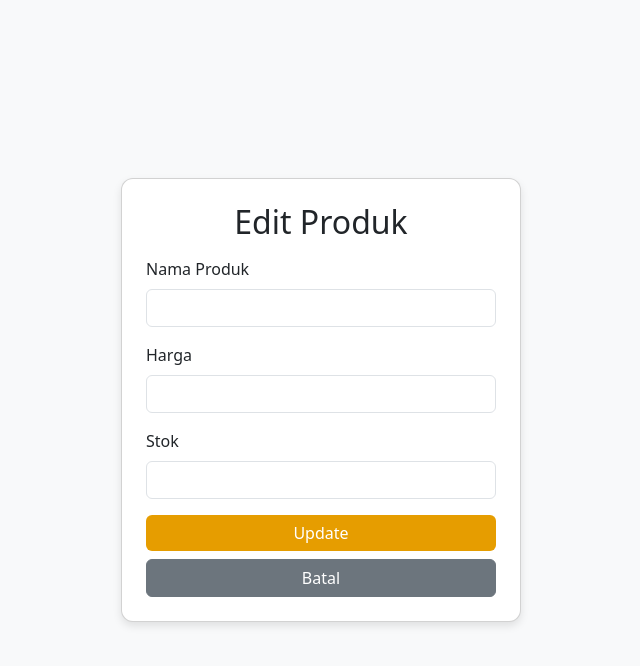
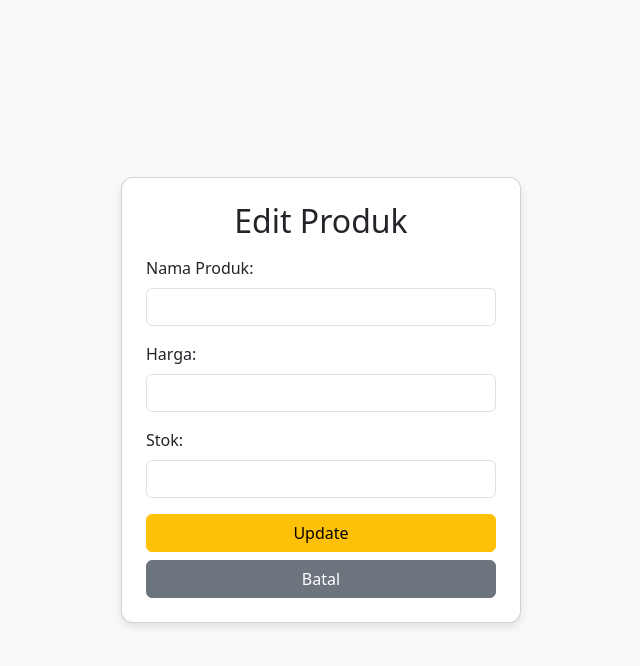
Before and after one commit to lelasgii/PWL, a PHP site: page /editproduct_07048.php?id=1 in a window 1280 px wide. Shown: the top 666 px of the page, without its empty margins (319-959 px from the left). Run offline with PHP 8.4, Linux system fonts and the light colour scheme; data that the repository does not hold is empty.

Commit message:
Update editproduct_07048.php

```diff
--- a/tugas_crud/products/editproduct_07048.php
+++ b/tugas_crud/products/editproduct_07048.php
@@ -38,12 +38,12 @@ if ($_SERVER["REQUEST_METHOD"] == "POST") {
             box-shadow: 0 4px 8px rgba(0, 0, 0, 0.1);
         }
         .btn-primary {
-            background-color:rgb(230, 157, 0);
+            background-color: #007bff;
             border: none;
             transition: 0.3s;
         }
         .btn-primary:hover {
-            background-color: rgb(255, 128, 0);
+            background-color: #0056b3;
         }
     </style>
 </head>
@@ -52,18 +52,18 @@ if ($_SERVER["REQUEST_METHOD"] == "POST") {
         <h2 class="text-center mb-3">Edit Produk</h2>
         <form method="POST">
             <div class="mb-3">
-                <label class="form-label">Nama Produk</label>
+                <label class="form-label">Nama Produk:</label>
                 <input type="text" name="nama_produk" value="<?= htmlspecialchars($product['nama_produk']) ?>" class="form-control" required>
             </div>
             <div class="mb-3">
-                <label class="form-label">Harga</label>
+                <label class="form-label">Harga:</label>
                 <input type="number" step="0.01" name="harga" value="<?= $product['harga'] ?>" class="form-control" required>
             </div>
             <div class="mb-3">
-                <label class="form-label">Stok</label>
+                <label class="form-label">Stok:</label>
                 <input type="number" name="stok" value="<?= $product['stok'] ?>" class="form-control" required>
             </div>
-            <button type="submit" class="btn btn-primary w-100">Update</button>
+            <button type="submit" class="btn btn-warning w-100">Update</button>
             <a href="tabelproducts_07048.php" class="btn btn-secondary w-100 mt-2">Batal</a>
         </form>
     </div>
```
